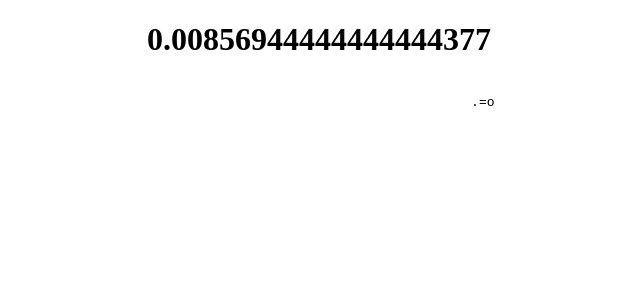
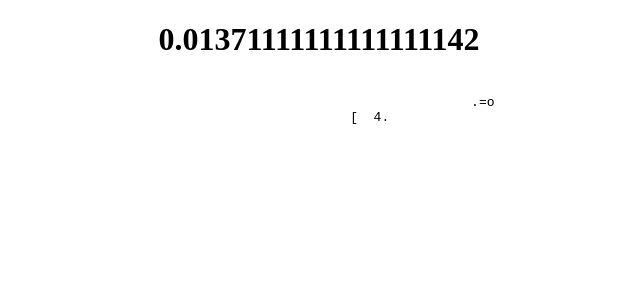
Before and after one commit to Luke256/AprilFool2025, a Next.js app: page / in a window 1280 px wide. Shown: the top 300 px of the page, without its empty margins (321-961 px from the left). Built offline with nearby package versions, Linux system fonts and the light colour scheme.

Commit message:
完成を15時に

```diff
--- a/src/app/page.tsx
+++ b/src/app/page.tsx
@@ -7,7 +7,7 @@ function getProgressPercentage(): number {
   // 2025年4月1日 0:00:00 JST（UTC+9）を取得
   const start = new Date(Date.UTC(2025, 3, 0, 15, 0, 0)).getTime(); // 4月1日 = (3, 0)（0-indexed）
   // 2025年4月2日 0:00:00 JST（UTC+9）を取得
-  const end = new Date(Date.UTC(2025, 3, 1, 15, 0, 0)).getTime(); // 4月2日 = (3, 1)
+  const end = new Date(Date.UTC(2025, 3, 1, 6, 0, 0)).getTime(); // 4月2日 = (3, 1)
 
   // 現在時刻を取得し、日本時間（UTC+9）で扱う
   const nowUTC = new Date(); // UTC基準
```
